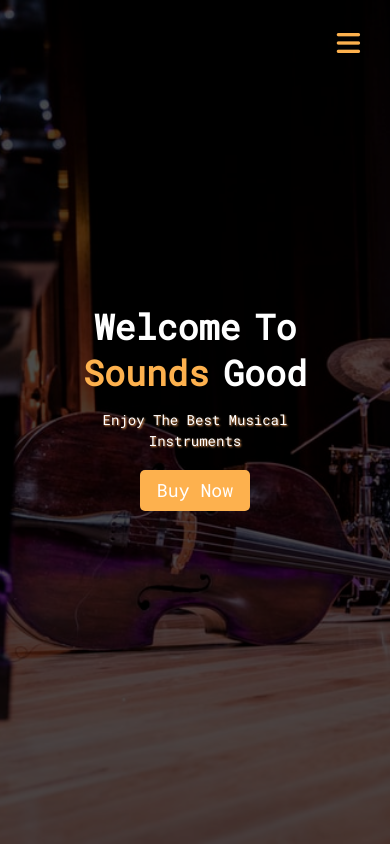
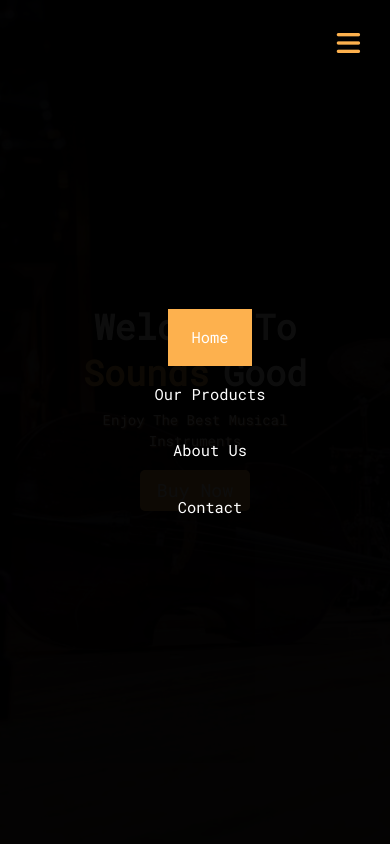
Before and after one commit to danimatuko/Sounds-Good, a website: page index.html in a window 390 px wide. Both pictures are taken after a click on the button 348 px from the left and 43 px from the top of the page. Shown: the top 844 px of the page. Drawn offline with Linux system fonts and the light colour scheme; some packages are replaced by stand-ins of ours.

Commit message:
mobieMenu

```diff
--- a/index.html
+++ b/index.html
@@ -27,12 +27,11 @@
                     <li class="menu-item"><a href="#about">About Us</a></li>
                     <li class="menu-item"><a href="#contact">Contact</a></li>
                 </ul>
-                <button class="hamburger">
-                    <i class="fas fa-bars fa-2x"></i>
-                </button>
             </div>
         </nav>
-
+        <button class="hamburger">
+            <i class="fas fa-bars fa-2x"></i>
+        </button>
         <!-- Showcase -->
         <div class="header-showcase">
             <div class="header-content">
@@ -188,6 +187,7 @@
         }
     </script>
     <script src="https://maps.googleapis.com/maps/api/js?key=AIzaSyBT7g90rKWJHd5Wpm2CUo-XczlZW6LHOfE&amp;callback=initMap" async="" defer=""></script>
+    <script src="javascript/app.js"></script>
 </body>
 
 </html>
--- a/javascript/app.js
+++ b/javascript/app.js
@@ -4,4 +4,5 @@ const menu = document.querySelector('#main-nav');
 /* Event Listenters */
 btnHamburger.addEventListener('click', function() {
     menu.classList.toggle('open');
+    btnHamburger.classList.toggle('sticky');
 })
--- a/sass/_helpers.scss
+++ b/sass/_helpers.scss
@@ -69,3 +69,7 @@
         }
     }
 }
+
+.open {
+    transform: translateX(0) !important;
+}
--- a/sass/main.scss
+++ b/sass/main.scss
@@ -9,6 +9,7 @@ body {
 /* Header */
 
 #header {
+    position: relative;
     .header-showcase {
         position: relative;
         background: url('../images/showcase.jpg') no-repeat center center/cover;
@@ -46,6 +47,17 @@ body {
             text-shadow: 1px 1px 2px $secondary-color;
         }
     }
+    .hamburger {
+        position: fixed;
+        top: 30px;
+        right: 30px;
+        display: none;
+        background: none;
+        border: none;
+        outline: none;
+        color: $primary-color;
+        z-index: 3;
+    }
 }
 
 
@@ -63,12 +75,6 @@ body {
         display: flex;
         justify-content: space-between;
         align-items: center;
-        .hamburger {
-            display: none;
-            background: none;
-            border: none;
-            outline: none;
-        }
         .menu {
             display: flex;
             align-items: center;
--- a/sass/media.scss
+++ b/sass/media.scss
@@ -4,32 +4,35 @@
     html {
         font-size: 14px;
     }
+    /* Header */
+    #header {
+        .hamburger {
+            display: block;
+        }
+    }
     /* Navigation */
     #main-nav {
+        position: fixed;
+        height: 100vh;
+        top: 0;
+        left: 0;
+        transform: translateX(100%);
+        transition: all 0.5s ease-out;
+        background: rgba(0, 0, 0, 0.95);
+        /* Header */
         .nav-content {
             justify-content: center;
             .logo {
                 display: none;
             }
-            /* open */
             .menu {
                 height: 100vh;
                 width: 100%;
-                display: none; //flex
+                display: flex;
                 flex-direction: column;
                 justify-content: center;
                 align-items: center;
                 margin-left: 30px;
-            }
-            .hamburger {
-                position: fixed;
-                display: block;
-                align-self: flex-start;
-                right: 30px;
-                top: 30px;
-                i {
-                    color: $primary-color;
-                }
             }
         }
     }
```
Also changed, not shown: css/main.css.
